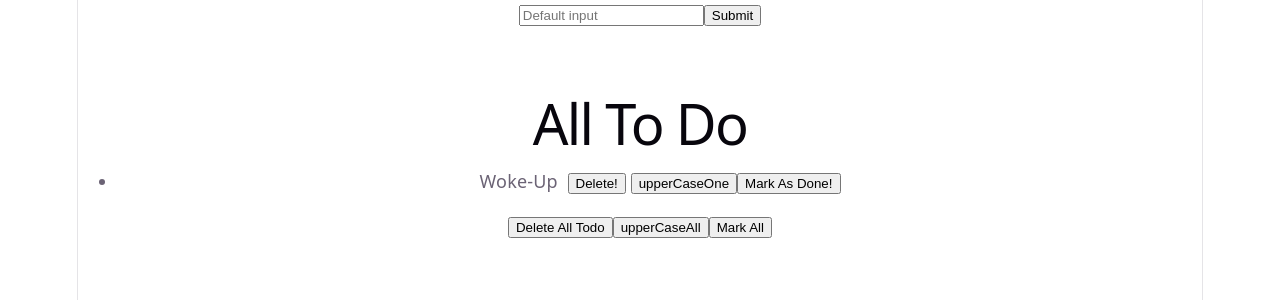
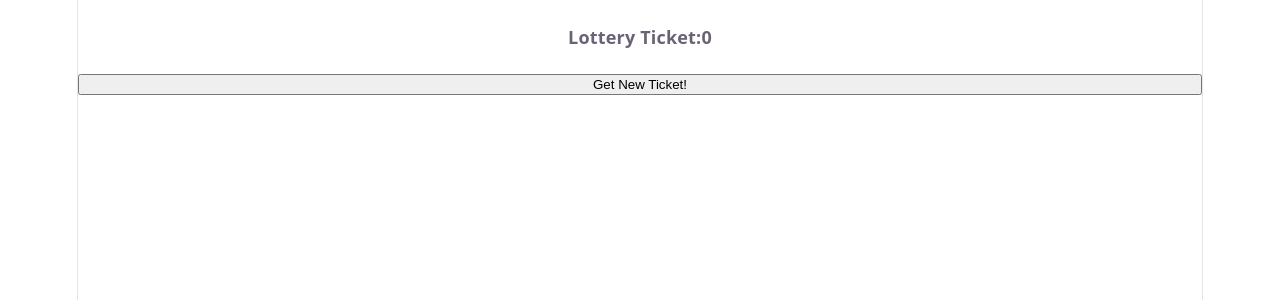
Before and after one commit to vishalranmale-projects/React, a React (Vite) app in the folder React States/: page / in a window 1280 px wide. Shown: the top 300 px of the page. Built offline with nearby package versions, Linux system fonts and the light colour scheme.

Commit message:
Implement An Simple Lottery Game Using An React States

```diff
--- a/React States/src/App.jsx
+++ b/React States/src/App.jsx
@@ -7,9 +7,10 @@ import './App.css'
 import Counter from './Counter'
 import Like from './Like'
 import LudoBoard from './LudoBoard'
+import Lottery from './Lottery'
 function App() {
   return (<>
-  <Todo></Todo>
+  <Lottery/>
     </>
   )
 }
--- /dev/null
+++ b/React States/src/Lottery.jsx
@@ -0,0 +1,21 @@
+import { useState } from "react";
+
+export default function Lottery(){
+    let[lotteryDetails,setloteryDetails] = useState({value:0,isWin:false});
+
+    function Start(){
+     let num = Math.floor(Math.random() * 900) + 100;
+     let Sum=0;
+      for(let i=num;i>0;i=i/10){
+         let LD = i%10;
+         Sum = Sum+LD;
+      }
+      Sum = Math.floor(Sum);
+      console.log(Sum)
+     Sum==15?setloteryDetails({value:num,isWin:true}):setloteryDetails({value:num,isWin:false})
+    }
+    return(<>
+    {lotteryDetails.isWin?<h1>Lottery 'Congratulation,you won!"</h1>:null}
+    <h4>Lottery Ticket:{lotteryDetails.value}</h4>
+    <button onClick={Start}>Get New Ticket!</button></>)
+}
```
